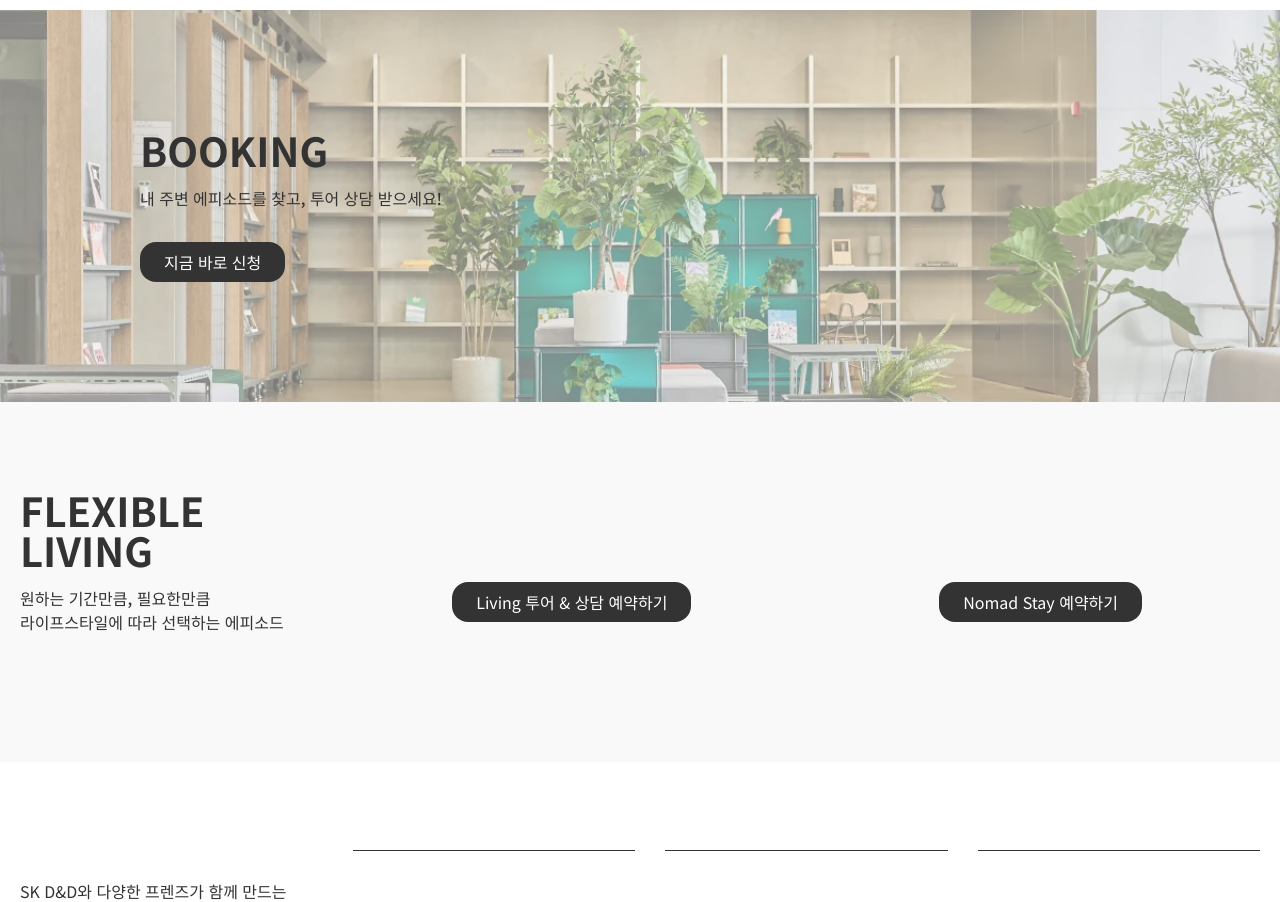
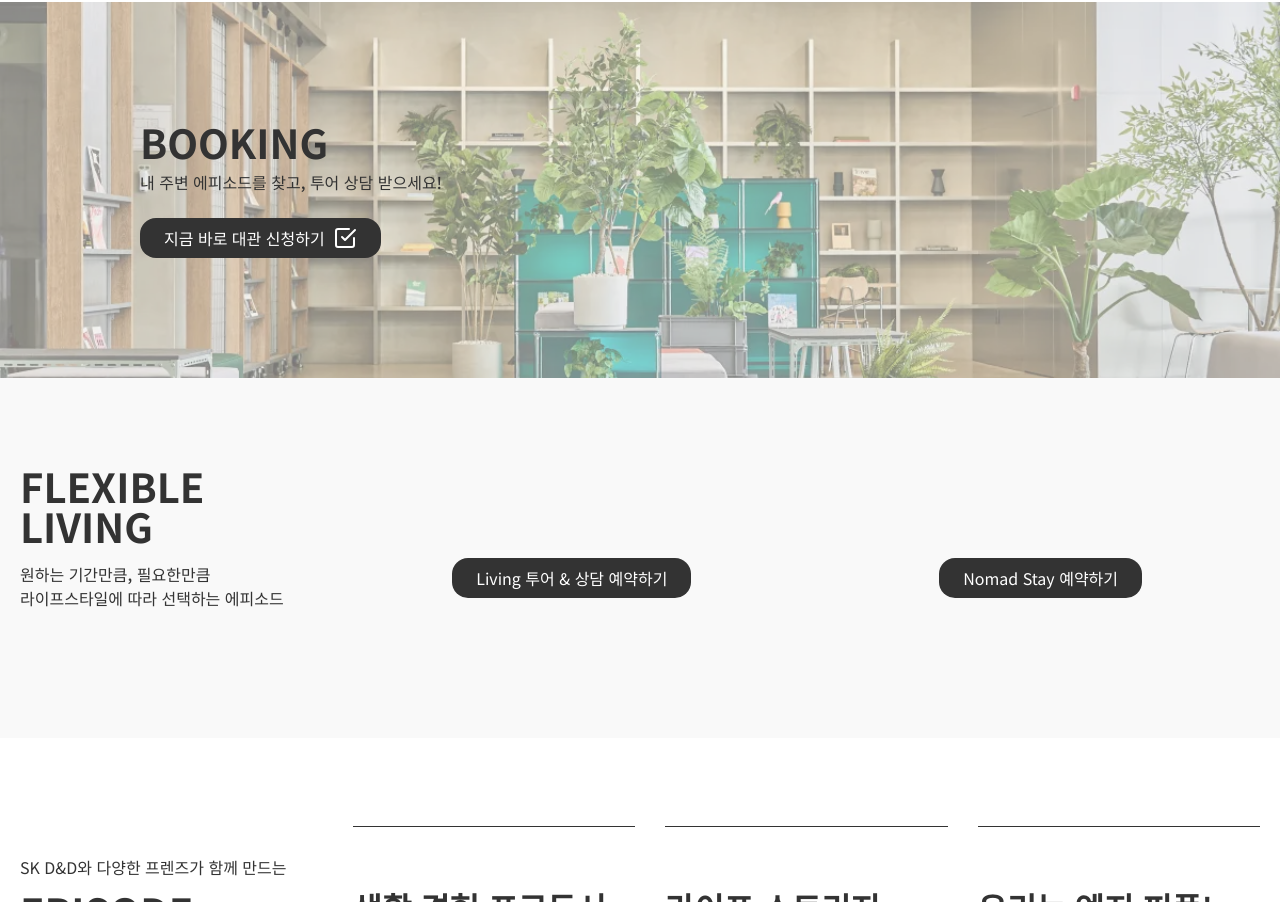
Before and after one commit to RainbowWorks/epsd_copy, a plain HTML site: page index.html in a window 1280 px wide. Shown: the part 1437-2339 px from the top of the page. Drawn offline with Linux system fonts and the light colour scheme.

Commit message:
Add files via upload

```diff
--- a/css/layout.css
+++ b/css/layout.css
@@ -50,3 +50,7 @@
     color: #fff;
     white-space: nowrap;
 }
+
+.default_btn .btn_icon {
+    margin-left: 8px;
+}
--- a/css/style.css
+++ b/css/style.css
@@ -306,7 +306,7 @@
 .main_news .slide_wrap .itm strong {
     display: block;
     text-align: center;
-    margin-bottom: 16px;
+    margin-bottom: 8px;
     font-weight: 600;
 }
 
@@ -348,7 +348,8 @@
 }
 
 .main_banner .title p {
-    margin-bottom: 32px;
+    margin-bottom: 24px;
+    margin-top: 8px;
     color: #333;
     text-align: left;
 }
--- a/index.html
+++ b/index.html
@@ -169,7 +169,9 @@
                     <h2>BOOKING</h2>
                     <p>내 주변 에피소드를 찾고,
                         투어 상담 받으세요!</p>
-                    <a href="" class="default_btn">지금 바로 신청</a>
+                    <a href="" class="default_btn">지금 바로 대관 신청하기
+                        <img src="./images/icon/check-square.svg" alt="아이콘" class="btn_icon">
+                    </a>
                 </div>
             </div>
         </section>
```
Also changed, not shown: images/icon/check-square.svg (added).
